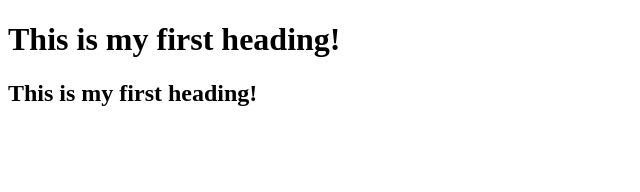
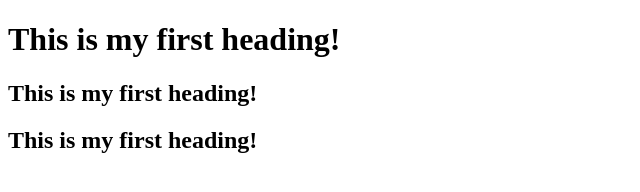
Before and after one commit to aptbhanudaskale/Bhanu_Practice, a plain HTML site: page Web/index.html in a window 1280 px wide. Shown: the whole page, without its empty margins (0-640 px from the left). Drawn offline with Linux system fonts and the light colour scheme.

Commit message:
Update index.html

```diff
--- a/Web/index.html
+++ b/Web/index.html
@@ -5,5 +5,7 @@
 <body>
     <h1>This is my first heading!</h1>
     <h2>This is my first heading!</h2>
+        <h2>This is my first heading!</h2>
+
 </body>
 </html>
```
